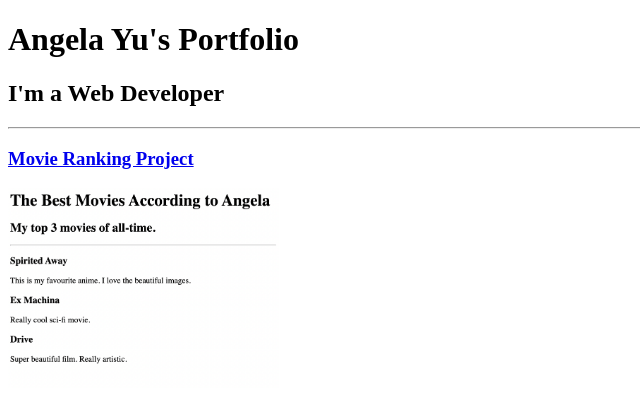
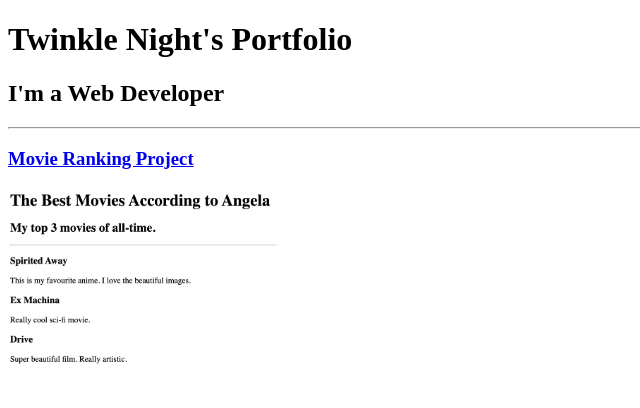
Before and after one commit to twinklenight11/html-portfolio, a plain HTML site: page index.html in a window 1280 px wide. Shown: the top 408 px of the page, without its empty margins (0-640 px from the left). Drawn offline with Linux system fonts and the light colour scheme.

Commit message:
Update index.html

```diff
--- a/index.html
+++ b/index.html
@@ -4,7 +4,7 @@
         <meta charset="UTF-8">
         <title>Portfolio</title>
         <body>
-            <h1>Angela Yu's Portfolio</h1>
+            <h1>Twinkle Night's Portfolio</h1>
 
             <h2>I'm  a Web Developer</h2>
 
```
